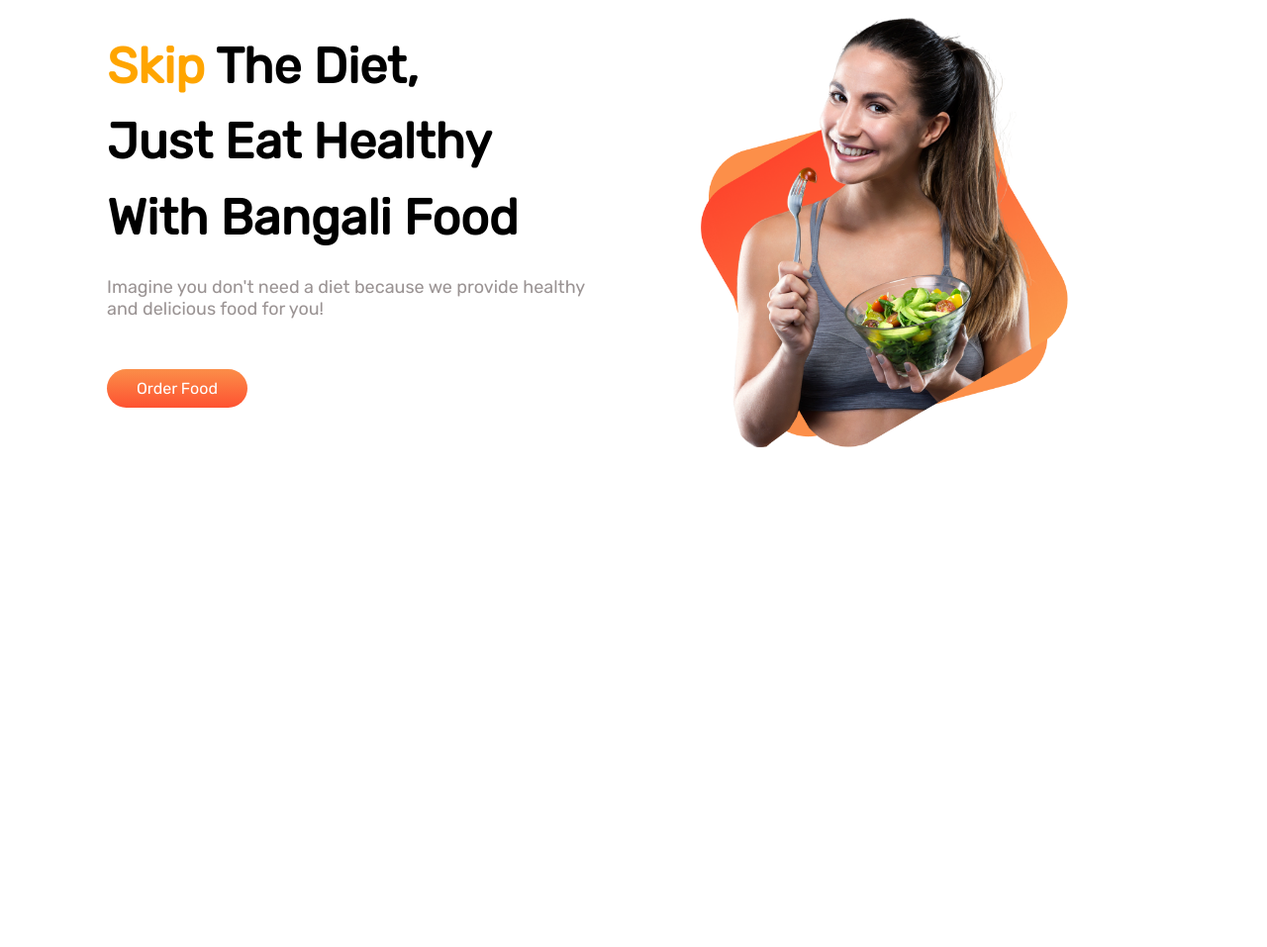
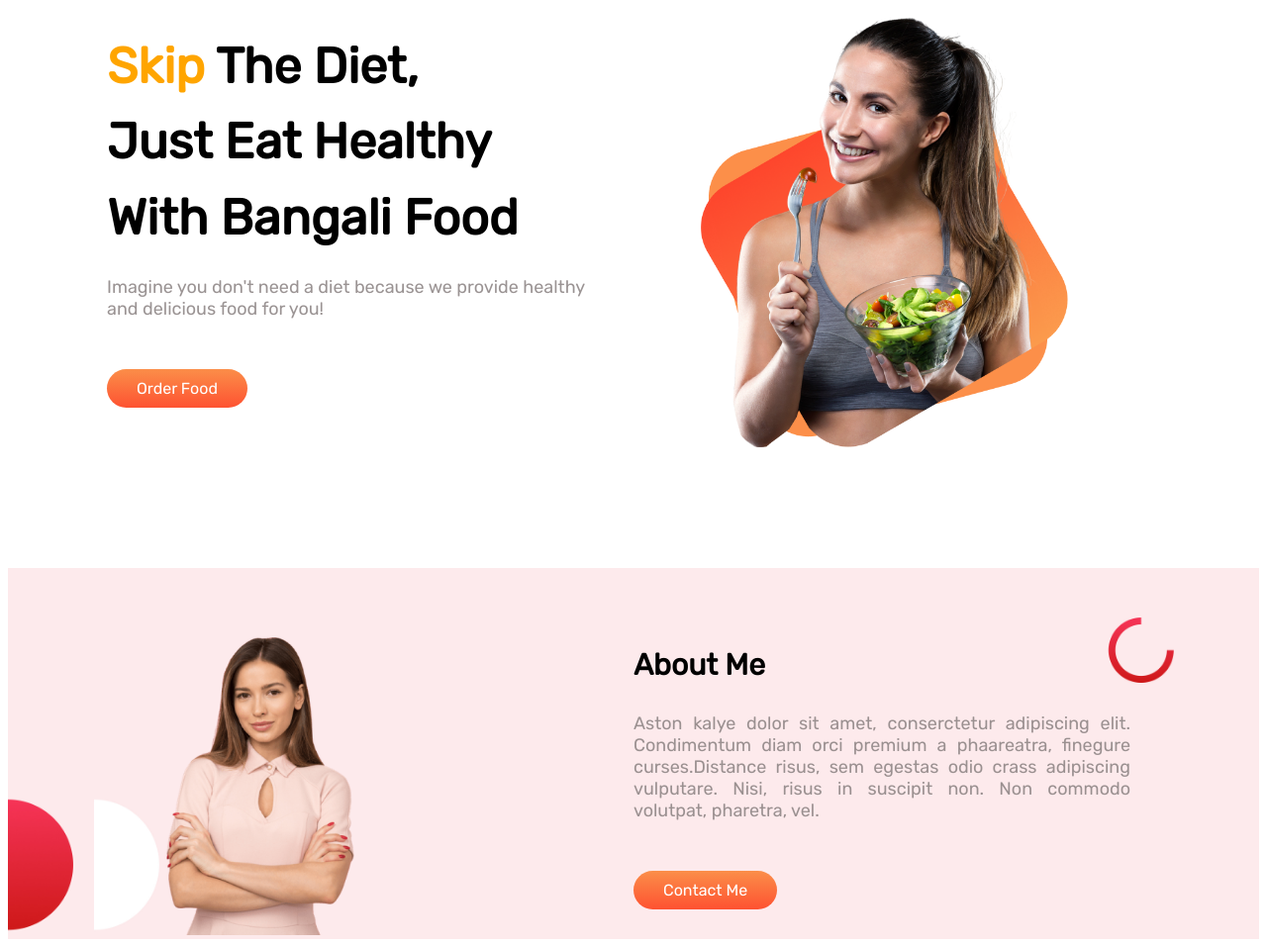
Before and after one commit to Ankan112/first-assignment, a plain HTML site: page index.html in a window 1280 px wide. Shown: the whole page at 99% size. Before the commit the page ends 800 px from the top, so only its background shows below. Drawn offline with Linux system fonts and the light colour scheme.

Commit message:
secondsection

```diff
--- a/index.html
+++ b/index.html
@@ -28,6 +28,20 @@
             </div>
         </div>
     </section>
+    <section class="middlebar">
+        <div class="secondsection">
+            <div class="width-half">
+                <img id="middlebarimage" src="images/Person Image.png" alt="">
+            </div>
+            <div class="width-half middlerightside">
+                <h3>About Me</h3>
+                <p>Aston kalye dolor sit amet, conserctetur adipiscing elit. Condimentum diam orci premium a phaareatra,
+                    finegure curses.Distance risus, sem egestas odio crass adipiscing vulputare. Nisi, risus in suscipit
+                    non. Non commodo volutpat, pharetra, vel.</p>
+                <a class="btn" href="https://hungrynaki.com/" target="_blank">Contact Me</a>
+            </div>
+        </div>
+    </section>
 </body>
 
 </html>
--- a/style.css
+++ b/style.css
@@ -8,6 +8,7 @@ h1{
 .firstsection{
     display: flex;
     margin-left: 100px;
+    margin-bottom: 100px;
 }
 .width-half{
     width: 50%;
@@ -31,3 +32,28 @@ h1{
     padding: 10px 30px;
     margin-top: 50px;
 }
+.secondsection{
+    display: flex;
+}
+.middlebar{
+    background-image: url(images/Frame\ 58.jpg);
+    width: 100%;
+    background-size: cover;
+
+
+}
+#middlebarimage{
+    width: 30%;
+    margin-left: 160px;
+    margin-top: 70px;
+}
+.middlerightside{
+    margin-top: 50px;
+}
+.middlerightside h3{
+    font-size: 30px;
+}
+.middlerightside p{
+    margin-right: 130px;
+    text-align: justify;
+}
```
Also changed, not shown: images/images (1).jpg (added).
